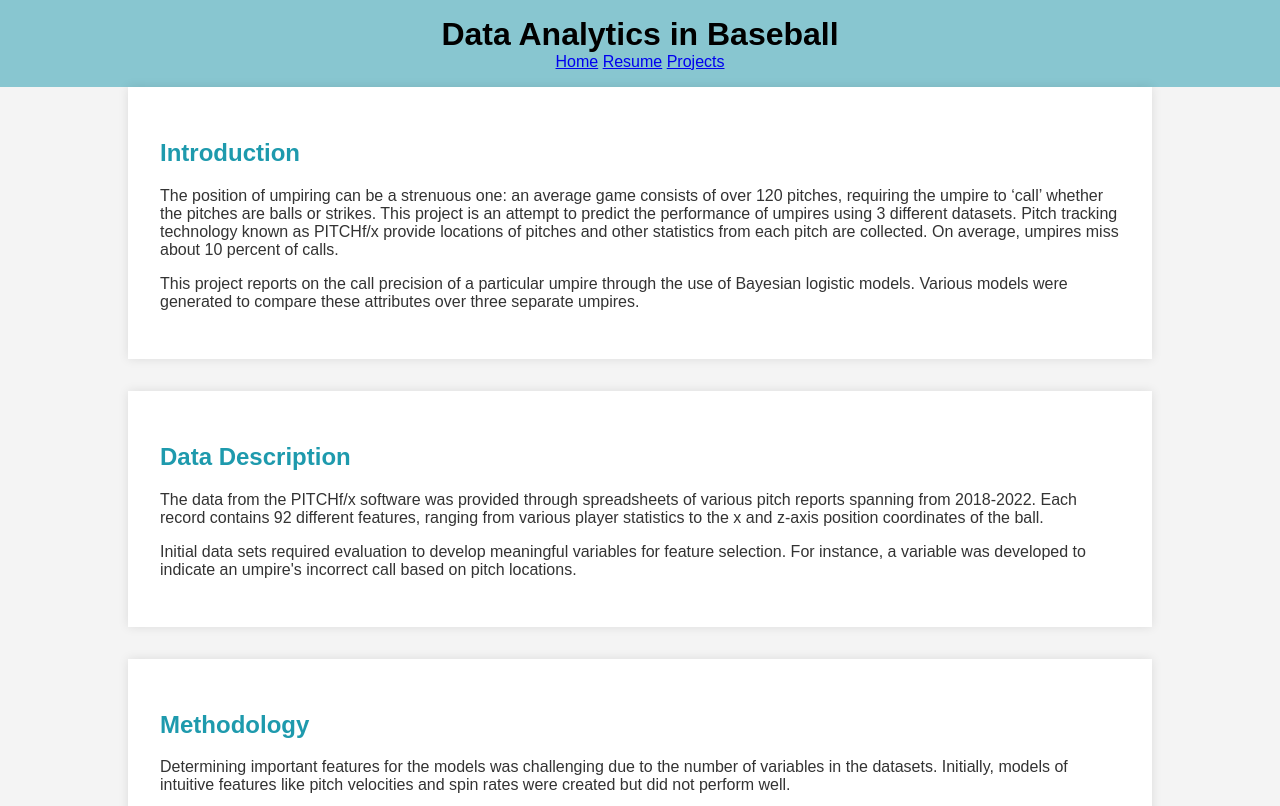
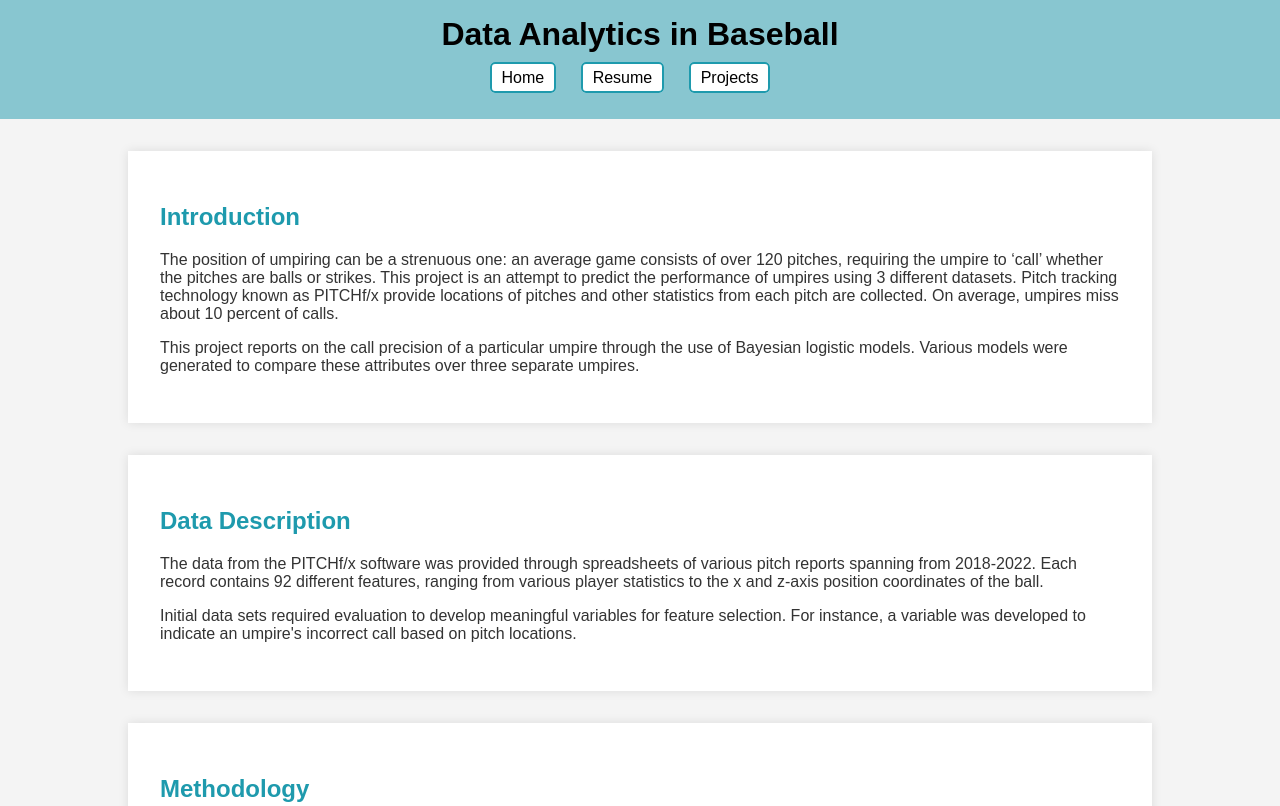
Before and after one commit to xvlj/website, a plain HTML site: page baseball.html in a window 1280 px wide. Shown: the top 806 px of the page. Drawn offline with Linux system fonts and the light colour scheme.

Commit message:
Add files via upload

```diff
--- a/baseball.html
+++ b/baseball.html
@@ -10,9 +10,11 @@
     <header>
       <h1>Data Analytics in Baseball</h1>
       <nav>
-        <a href="index.html">Home</a>
-        <a href="resume.html">Resume</a>
-        <a href="projects.html">Projects</a>
+        <ul>
+          <li><a href="index.html">Home</a></li>
+          <li><a href="resume.html">Resume</a></li>
+          <li><a href="projects.html">Projects</a></li>
+        </ul>
       </nav>
     </header>
 
@@ -85,7 +87,9 @@
         <h3>Model B: 'plate_x', 'plate_z', 'delta_run_exp'</h3>
         <p>
           This model introduces 'delta_run_exp' which indicates the change in
-          run expectancy.
+          run expectancy. This variable essentially captures the importance of
+          the pitch. Our theory is that umpires will be more likely to pay
+          attention during important pitches.
         </p>
         <img src="images/model_b_coefficients.png" alt="Model B Coefficients" />
 
--- a/styles.css
+++ b/styles.css
@@ -15,6 +15,7 @@ header {
   color: black;
   padding: 1em 0;
   text-align: center;
+  margin-bottom: 2em; /* Add space between sections */
 }
 
 header h1 {
```
